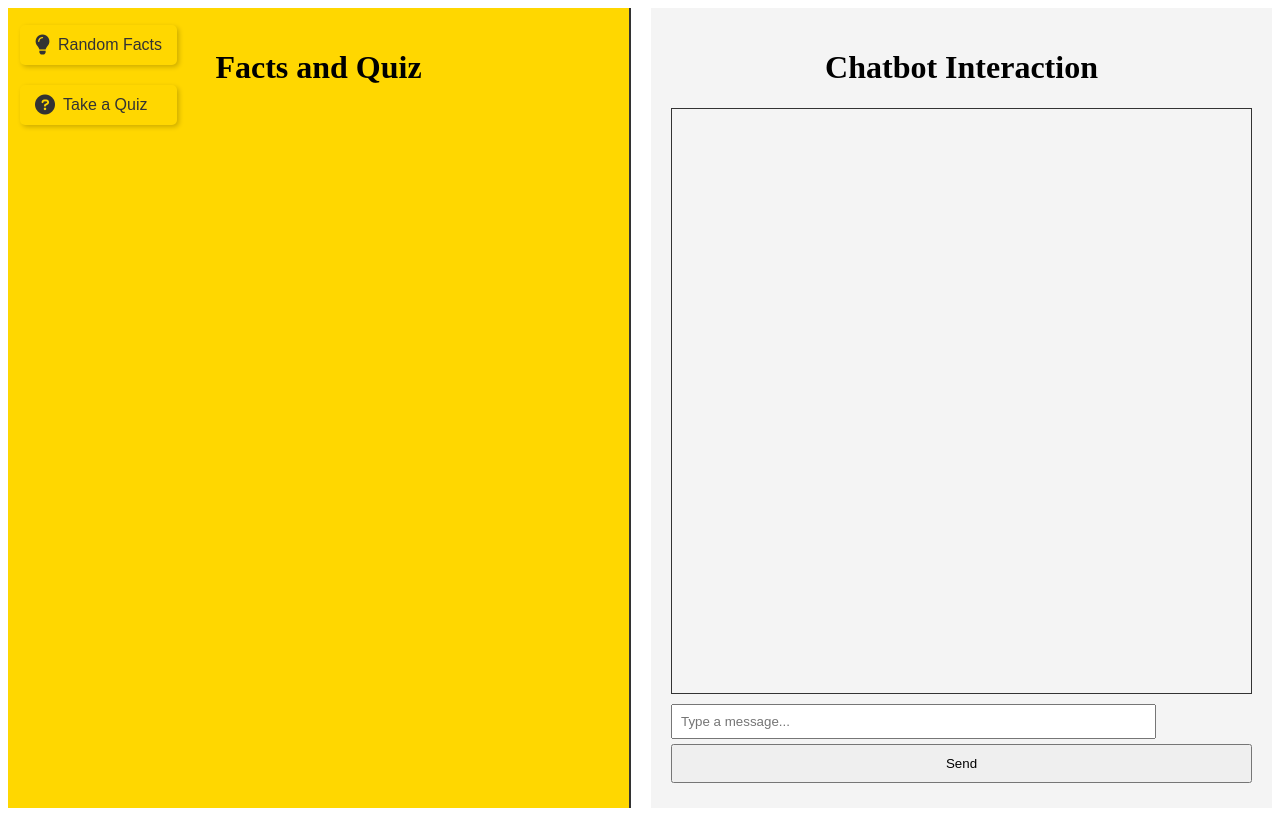
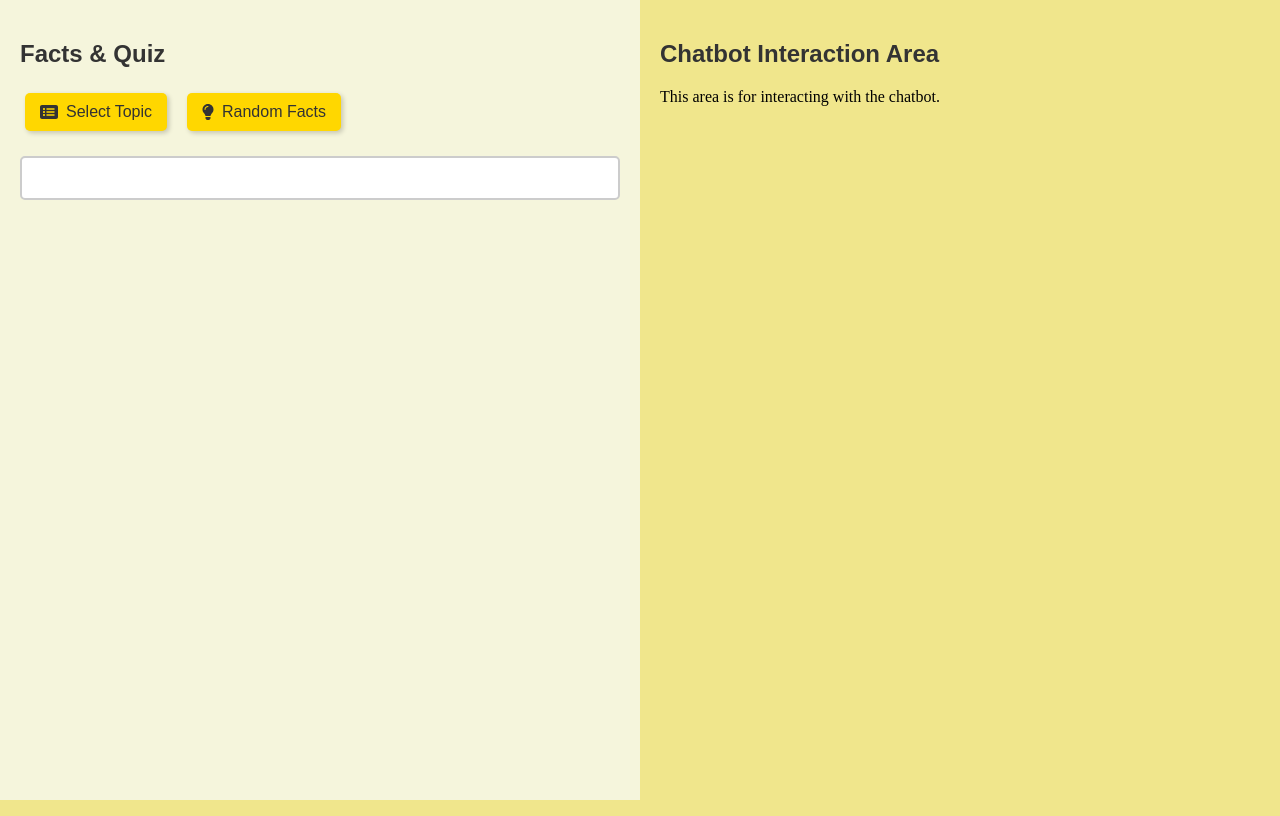
Before and after one commit to vishnu123434/historical_chatbot, a Flask app: page / in a window 1280 px wide. Run offline with Flask 3, Linux system fonts and the light colour scheme.

Commit message:
Successfully added facts and quiz questions

```diff
--- a/app.py
+++ b/app.py
@@ -2,22 +2,45 @@ from flask import Flask, render_template, jsonify
 import mysql.connector
 import random
 
+# Specify the template folder here
 app = Flask(__name__)
 
-# Database connection function
+# Connect to the database
 def get_db_connection():
-    return mysql.connector.connect(
-        host="localhost",
-        user="root",
-        password="root",
-        database="history_db"
+    connection = mysql.connector.connect(
+        host="localhost",        # Database host
+        user="root",    # Your MySQL username
+        password="root", # Your MySQL password
+        database="history_db"    # The name of your database
     )
+    return connection
 
-
-# Home route serving the main page
+# Define the route for the homepage
 @app.route('/')
 def home():
-    return render_template('index.html')
+    return render_template('index.html')  # Ensure 'index.html' is in the templates folder
+
+# Define the route to get quiz topics
+@app.route('/get_quiz_topics', methods=['GET'])
+def get_quiz_topics():
+    connection = get_db_connection()
+    cursor = connection.cursor(dictionary=True)
+    cursor.execute('SELECT topic_id, topic_name FROM quiz_topics')
+    topics = cursor.fetchall()
+    cursor.close()
+    connection.close()
+    return jsonify(topics)
+
+# Define the route for getting quiz questions from MySQL
+@app.route('/get_quiz_questions/<topic_name>', methods=['GET'])
+def get_quiz_questions(topic_name):
+    connection = get_db_connection()
+    cursor = connection.cursor(dictionary=True)
+    cursor.execute('SELECT * FROM quiz_questions WHERE topic_name = %s', (topic_name,))
+    questions = cursor.fetchall()
+    cursor.close()
+    connection.close()
+    return jsonify(questions)
 
 # API route to fetch a random fact
 @app.route('/api/random_fact', methods=['GET'])
@@ -37,33 +60,5 @@ def get_random_fact():
     return jsonify({"fact": random_fact})
 
 
-# Route to fetch quiz topics
-@app.route('/api/quiz_topics')
-def get_quiz_topics():
-    db = get_db_connection()
-    cursor = db.cursor()
-    cursor.execute("SELECT topic_id, topic_name FROM quiz_topics")  # Assuming `topic_id` and `topic_name` columns
-    topics = cursor.fetchall()
-    cursor.close()
-    db.close()
-    return jsonify(topics)
-
-
-@app.route('/api/quiz_questions/<int:topic_id>', methods=['GET'])
-def get_quiz_questions(topic_id):
-    conn = get_db_connection()
-    cursor = conn.cursor()
-
-    # Fetch questions for the selected topic
-    cursor.execute("SELECT question_text, option_a, option_b, option_c, option_d, correct_answer FROM quiz_questions WHERE topic_id = %s", (topic_id,))
-    quiz_questions = cursor.fetchall()
-
-    # Close the connection
-    cursor.close()
-    conn.close()
-
-    # Return the questions as JSON
-    return jsonify(quiz_questions)
-
-if __name__ == '__main__':
-    app.run(debug=True)
+if __name__ == "__main__":
+    app.run(debug=True, port=5001)
--- a/static/facts.js
+++ b/static/facts.js
@@ -1,14 +1,16 @@
+// Function to fetch and display a random fact
+function loadRandomFact() {
+    // Hide the quiz container when switching to facts
+    document.getElementById('content-area').innerHTML = '';
 
-function fetchRandomFact() {
+    // Show the fact container when the 'Random Facts' button is clicked
+    document.getElementById('fact-container').style.display = 'block';
+
     fetch('/api/random_fact')
         .then(response => response.json())
         .then(data => {
             // Display the fetched fact
-            document.getElementById('factDisplay').innerText = data.fact;
-            // Ensure facts section is shown
-            document.getElementById('factsPage').style.display = "block";
-            // Hide topic selection if visible
-            document.getElementById('topicSelection').style.display = "none";
+            document.getElementById('fact-container').innerText = data.fact;
         })
         .catch(error => console.error('Error fetching fact:', error));
 }
--- a/static/quiz.js
+++ b/static/quiz.js
@@ -1,40 +1,81 @@
+// Function to fetch and load quiz topics
+function loadQuizTopics() {
+    // Hide the facts container when selecting quiz
+    document.getElementById('fact-container').style.display = 'none';
 
-// Function to fetch topics from the API and populate the dropdown
-function loadQuizTopics() {
-    fetch('/api/quiz_topics')
-        .then(response => response.json())
-        .then(data => {
-            const topicSelect = document.getElementById("quizTopics");
-            topicSelect.innerHTML = ''; // Clear existing options
-            data.forEach(topic => {
-                const option = document.createElement("option");
-                option.value = topic[0]; // topic_id
-                option.textContent = topic[1]; // topic_name
-                topicSelect.appendChild(option);
-            });
-        })
-        .catch(error => console.error('Error fetching quiz topics:', error));
-}
+    // Fetch quiz topics and display them
+    fetch('/get_quiz_topics')
+      .then(response => response.json())
+      .then(topics => {
+        let topicContent = "";
+        topics.forEach(topic => {
+          topicContent += `
+            <button onclick="loadQuizQuestions('${topic.topic_name}')">${topic.topic_name}</button>
+          `;
+        });
 
-// Show topics selection dropdown and load topics
-function displayTopics() {
-    document.getElementById("topicSelection").style.display = "block";
-    document.getElementById("factsPage").style.display = "none"; // Hide facts section if visible
-    loadQuizTopics(); // Load topics into dropdown
-}
+        document.getElementById('content-area').innerHTML = topicContent;
+      });
+  }
 
-let currentQuestionIndex = 0;
-let quizQuestions = [];
+  // Function to fetch and load quiz questions for a selected topic
+  function loadQuizQuestions(topicName) {
+    // Hide the fact container when selecting quiz
+    document.getElementById('fact-container').style.display = 'none';
 
-// Function to fetch and display quiz questions after topic selection
-function loadQuizQuestions(topicId) {
-    fetch(`/api/quiz_questions/${topicId}`)
-        .then(response => response.json())
-        .then(data => {
-            quizQuestions = data;
-            displayQuestion();
-            document.getElementById("quizQuestionsContainer").style.display = "block"; // Show quiz container
-            document.getElementById("topicSelection").style.display = "none"; // Hide topic selection
-        })
-        .catch(error => console.error('Error fetching quiz questions:', error));
-}
+    // Clear previous quiz content
+    document.getElementById('content-area').innerHTML = '';
+
+    fetch(`/get_quiz_questions/${topicName}`)
+      .then(response => response.json())
+      .then(questions => {
+        let quizContent = '<h3>Quiz Questions</h3><p>Answer the following questions:</p>';
+
+        questions.forEach((question, index) => {
+          quizContent += `
+            <div class="quiz-container">
+              <div class="quiz-question" id="quiz-question-${index}">
+                <p><strong>${index + 1}. ${question.question_text}</strong></p>
+                <div class="quiz-options">
+                  <label class="quiz-option">
+                    <input type="radio" name="question-${index}" value="A"> A) ${question.option_a}
+                  </label>
+                  <label class="quiz-option">
+                    <input type="radio" name="question-${index}" value="B"> B) ${question.option_b}
+                  </label>
+                  <label class="quiz-option">
+                    <input type="radio" name="question-${index}" value="C"> C) ${question.option_c}
+                  </label>
+                  <label class="quiz-option">
+                    <input type="radio" name="question-${index}" value="D"> D) ${question.option_d}
+                  </label>
+                </div>
+                <button onclick="checkAnswer(${index}, '${question.correct_answer}')">Submit Answer</button>
+                <p id="answer-${index}"></p>
+              </div>
+            </div>
+          `;
+        });
+
+        document.getElementById('content-area').innerHTML = quizContent;
+      });
+  }
+
+  // Function to check if the selected answer is correct
+  function checkAnswer(questionIndex, correctAnswer) {
+    const selectedOption = document.querySelector(`input[name="question-${questionIndex}"]:checked`);
+    const answerElement = document.getElementById(`answer-${questionIndex}`);
+
+    if (selectedOption) {
+      if (selectedOption.value === correctAnswer) {
+        answerElement.textContent = "Correct!";
+        answerElement.className = 'correct';
+      } else {
+        answerElement.textContent = `Incorrect! The correct answer was ${correctAnswer}.`;
+        answerElement.className = 'incorrect';
+      }
+    } else {
+      answerElement.textContent = "Please select an answer.";
+      answerElement.style.color = "orange";
+    }
+  }
--- a/static/styles.css
+++ b/static/styles.css
@@ -1,62 +1,56 @@
-/* Container to hold both sections side by side */
+
+/* Global font settings */
+body {
+    font-family: 'Times New Roman', Times, serif;
+    margin: 0;
+    padding: 0;
+  }
+
+  h1, h2 {
+    font-family: Arial, sans-serif;
+    color: #333;
+  }
+
+  /* Styling for the layout */
   .container {
     display: flex;
     height: 100vh;
-    gap: 20px; /* Optional gap between sections */
   }
 
-body {
-    overflow: hidden;
+  .left-side {
+    width: 50%;
+    background-color: #f5f5dc;
+    padding: 20px;
+    box-sizing: border-box;
+    overflow-y: auto;
+    max-height: 100vh;
   }
 
-.left-section, .right-section {
-    flex: 1;
+  .right-side {
+    width: 50%;
+    background-color: #f0e68c;
     padding: 20px;
     box-sizing: border-box;
   }
 
-/* Styling for left section */
-.left-section {
-    background-color: #FFD700;
-    border-right: 2px solid #333;
-}
-
-/* Styling for right section */
-.right-section {
-    background-color: #f4f4f4;
-    display: flex;
-    flex-direction: column;
-}
-
-h1 {
-    text-align: center;
-}
-
-#chatbotArea {
-    flex: 1;
-    border: 1px solid #333;
-    padding: 10px;
-    margin-bottom: 10px;
-    overflow-y: auto;
-}
-
-#userInput {
-    width: 80%;
-    padding: 8px;
-}
-
+  /* Button Styling */
   button {
-    margin: 5px 0;
-    padding: 10px;
+    padding: 10px 20px;
+    margin: 5px;
+    cursor: pointer;
+    background-color: #4CAF50;
+    color: white;
+    border: none;
+    border-radius: 5px;
+    font-size: 16px;
+    font-family: Arial, sans-serif;
   }
 
   .left-icons {
-    position: fixed;
-    top: 20px;
-    left: 20px;
     display: flex;
-    flex-direction: column;
+    flex-direction: row;
     gap: 10px;
+    margin-top: 10px;
   }
 
   .left-icons button {
@@ -73,16 +67,6 @@ button {
     box-shadow: 2px 2px 5px rgba(0, 0, 0, 0.2);
   }
 
-/* Media query for smaller screens */
-@media screen and (max-width: 768px) {
-    .left-icons button span {
-        display: none;
-    }
-    .left-icons button {
-        padding: 10px;
-    }
-}
-
   .left-icons button:hover {
     background-color: #e6c200;
   }
@@ -91,56 +75,49 @@ button {
     font-size: 20px;
   }
 
-/* Styling for Facts and Quiz Sections */
-/* Facts Page container */
-#factsPage {
-    display: none;
-    margin-top: 80px; /* Increase margin to push down */
-    background-color: #f9f9f9;
-    padding: 20px;
-    border: 1px solid #ddd;
-    border-radius: 8px;
-    box-shadow: 2px 2px 10px rgba(0, 0, 0, 0.1);
-    width: 80%; /* Adjust width as needed */
+  /* Quiz Styling */
+  .quiz-container {
+    width: 100%;
+    margin-top: 20px;
   }
 
-#factsPage button {
+  .quiz-question {
+    margin-bottom: 20px;
+    padding: 10px;
+    border: 1px solid #ccc;
+    border-radius: 5px;
+    background-color: #fff;
+  }
+
+  .quiz-options {
     margin-top: 10px;
-    background-color: #333;
-    color: #fff;
-    border: none;
-    padding: 8px 12px;
-    cursor: pointer;
+  }
+
+  .quiz-option {
+    display: block;
+    margin: 5px 0;
+  }
+
+  #answer {
+    font-weight: bold;
+    margin-top: 10px;
+  }
+
+  .correct {
+    color: green;
+  }
+
+  .incorrect {
+    color: red;
+  }
+
+  /* Styling for random facts container */
+  .fact-container {
+    border: 2px solid #ccc;
+    padding: 20px;
+    background-color: white;
+    margin-top: 20px;
+    max-height: 300px;
+    overflow-y: auto;
     border-radius: 5px;
   }
-
-#factsPage button:hover {
-    background-color: #555;
-}
-
-/* Styling for the Quiz Topic Selection Box */
-#topicSelection {
-    display: none;
-    margin-top: 80px; /* Increase margin to push down */
-    background-color: #f9f9f9;
-    padding: 20px;
-    border: 1px solid #ddd;
-    border-radius: 8px;
-    box-shadow: 2px 2px 10px rgba(0, 0, 0, 0.1);
-    width: 80%;
-    max-height: 400px; /* Limit height for scrollable area */
-    overflow-y: auto; /* Enable vertical scrolling */
-}
-
-.scrollable-dropdown {
-    max-height: 150px;
-    overflow-y: auto;
-}
-
-.scrollable-dropdown select {
-    width: 100%;
-    padding: 5px;
-    font-size: 16px;
-    border-radius: 5px;
-    border: 1px solid #ddd;
-}
--- a/templates/index.html
+++ b/templates/index.html
@@ -1,66 +1,34 @@
 <!DOCTYPE html>
 <html lang="en">
 <head>
-    <meta charset="UTF-8">
-    <meta name="viewport" content="width=device-width, initial-scale=1.0">
-    <link rel="stylesheet" href="https://cdnjs.cloudflare.com/ajax/libs/font-awesome/6.0.0-beta3/css/all.min.css">
-    <title>Historical Chatbot</title>
-    <link rel="stylesheet" href="{{ url_for('static', filename='styles.css') }}">
+  <meta charset="UTF-8">
+  <meta name="viewport" content="width=device-width, initial-scale=1.0">
+  <link rel="stylesheet" href="{{ url_for('static', filename='styles.css') }}">
+  <script src="https://cdnjs.cloudflare.com/ajax/libs/font-awesome/6.0.0-beta3/js/all.min.js"></script>
+  <title>Quiz Example</title>
 </head>
 <body>
 
-    <!-- Left Icons for Random Facts and Quiz -->
+<div class="container">
+  <div class="left-side" id="left-side">
+    <h2>Facts & Quiz </h2>
     <div class="left-icons">
-        <button onclick="fetchRandomFact()">
-            <i class="fas fa-lightbulb"></i><span>Random Facts</span>
-        </button>
-        <button onclick="displayTopics()">
-            <i class="fas fa-question-circle"></i><span>Take a Quiz</span>
-        </button>
+      <button onclick="loadQuizTopics()"><i class="fas fa-list-alt"></i><span>Select Topic</span></button>
+      <button onclick="loadRandomFact()"><i class="fas fa-lightbulb"></i><span>Random Facts</span></button>
     </div>
 
-    <!-- Main Container for Left and Right Sections -->
-    <div class="container">
-        <!-- Left Side for Facts and Quiz -->
-        <div class="left-section">
-            <h1>Facts and Quiz</h1>
+    <div id="content-area"></div>
+    <div id="fact-container" class="fact-container"></div> <!-- Container for random fact -->
+  </div>
 
-            <!-- Facts page content area -->
-            <div id="factsPage" style="display: none;">
-                <p id="factDisplay">Here's your fact!</p>
-                <button onclick="fetchRandomFact()">Get Another Fact</button>
-            </div>
-
-            <!-- Topic selection dropdown for quiz -->
-            <div id="topicSelection" style="display: none;">
-                <label for="quizTopics">Choose a topic:</label>
-                <div class="scrollable-dropdown">
-                    <select id="quizTopics"></select>
-                </div>
-            </div>
-        </div>
-    <!-- Quiz Questions Container -->
-<div id="quizQuestionsContainer" style="display: none;">
-    <div id="quizQuestion"></div>
-    <div id="quizOptions"></div>
-    <button id="nextQuestionBtn" style="display: none;" onclick="loadNextQuestion()">Next Question</button>
+  <div class="right-side" id="right-side">
+    <h2>Chatbot Interaction Area</h2>
+    <p>This area is for interacting with the chatbot.</p>
+  </div>
 </div>
 
+<script src="{{ url_for('static', filename='quiz.js') }}"></script>
+<script src="{{ url_for('static', filename='facts.js') }}"></script>
 
-
-        <!-- Right Side for Chatbot Interaction -->
-        <div class="right-section">
-            <h1>Chatbot Interaction</h1>
-            <div id="chatbotArea">
-                <!-- Chatbot messages will appear here -->
-            </div>
-            <input type="text" id="userInput" placeholder="Type a message...">
-            <button onclick="sendMessage()">Send</button>
-        </div>
-    </div>
-
-    <!-- External JavaScript files -->
-    <script src="{{ url_for('static', filename='facts.js') }}"></script>
-    <script src="{{ url_for('static', filename='quiz.js') }}"></script>
 </body>
 </html>
```
Lines whose indentation alone changed are shown as unchanged.
